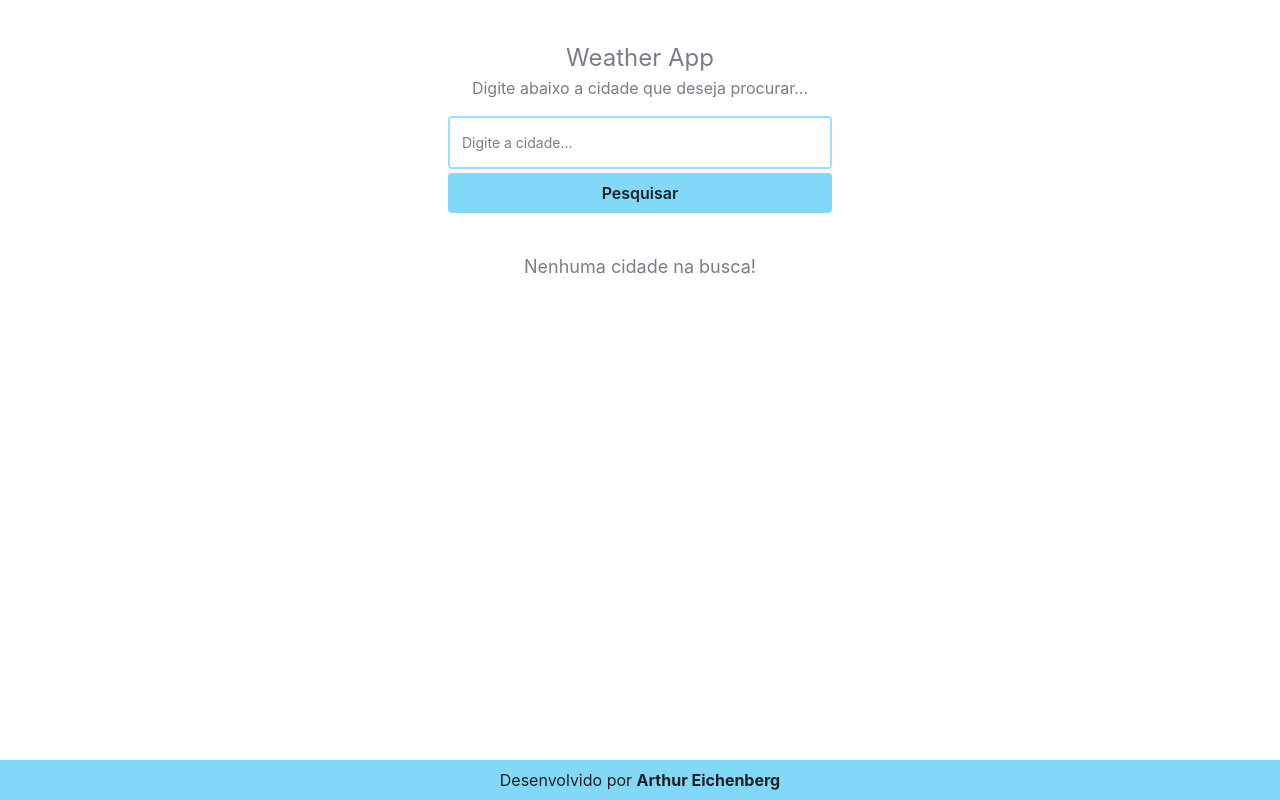
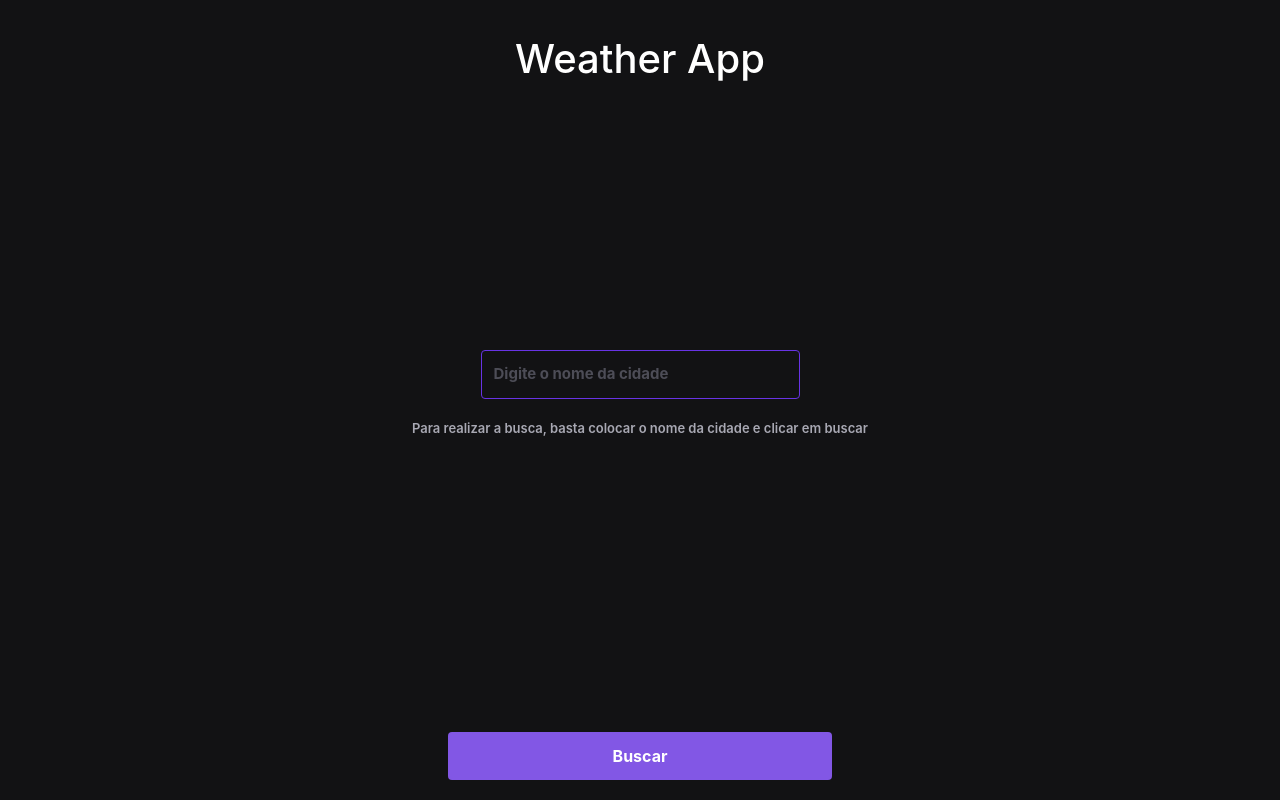
Before and after one commit to Kod4Dev/Weather-App, a React (Create React App) app: page / in a window 1280 px wide. Built offline with nearby package versions, Linux system fonts and the light colour scheme.

Commit message:
Add Components, Design remaked, handler for GetCity infos

```diff
--- a/package.json
+++ b/package.json
@@ -36,6 +36,7 @@
     ]
   },
   "devDependencies": {
+    "tailwind-scrollbar": "^2.1.0",
     "tailwindcss": "^3.1.8"
   }
 }
--- a/src/App.js
+++ b/src/App.js
@@ -1,11 +1,49 @@
+import React, {  useState, useEffect } from "react";
+
+import Title from './Components/Title';
 import { FooterComponent } from './Footer';
-import { Search } from './Search'
+import SearchComponent from "./Components/SearchComponent";
+import ResultComponent from "./Components/ResultComponent";
+
+import { getCity } from "./Handler/getCity";
+
 
 function App() {
+
+  const [city, setCity] = useState("");
+  const [infos, setInfos] = useState([]);
+  const [page, setPage] = useState(1)
+  const [messageError, setMessageError] = useState("")
+
+  const changeCity = e => {
+    setMessageError("")
+    setCity(e.target.value)
+  }
+
+  const getCityInfos = () => {
+    if (!city) return setMessageError("Digite o nome de alguma cidade antes de proseguir!");
+
+    getCity(city)
+      .then(cityInfos => { setInfos(cityInfos); changePage();  })
+      .catch(() => setMessageError("Erro ao buscar a cidade"))
+      .finally(() => {
+        setCity("");
+      });
+  }
+
+  const changePage = () => {
+    if (page == 1) return setPage(2);
+    if (page == 2) return setPage(1);
+  }
+
   return (
-    <div className="App">
-      <Search />
-      <FooterComponent />
+    <div className={`${(page == 2) ? "h-[150vh] md:h-[100vh]" : "h-[100vh]"} w-full bg-bg-color overflow-auto scrollbar scrollbar-thumb-gray-900 scrollbar-track-gray-100`}>
+      <Title text="Weather App" />
+      {
+        (page == 2) ?
+          <ResultComponent infos={infos} changePage={changePage} page={page} /> :
+          <SearchComponent changeCity={changeCity} getCityInfos={getCityInfos} city={city} messageError={messageError} />
+      }
     </div>
   );
 }
--- /dev/null
+++ b/src/Components/Box.js
@@ -0,0 +1,20 @@
+import React from 'react'
+
+function Box({ title, body, classes, isImg }) {
+  return (
+    <div className={`w-[259px] h-[259px] bg-borders border border-hover flex flex-col justify-center text-white font-bold md:w-[500px] ${classes}`}>
+      <div className='w-full text-center text-[32px] first-letter:uppercase'>
+        {title}
+      </div>
+      <div className='w-full text-center text-[48px] flex justify-center'>
+        {
+          isImg ?
+            <img src={body} alt={`Imagem dizendo que está ${title}`} className='text-center flex justify-center fill-hover' /> :
+          body
+        }
+      </div>
+    </div>
+  )
+}
+
+export default Box
--- /dev/null
+++ b/src/Components/Button.js
@@ -0,0 +1,11 @@
+import React from 'react'
+
+function Button({ text, onClick, page }) {
+  return (
+    <div className='w-full m-auto flex justify-center h-full'>
+        <button className={`${(page != 2) ? "fixed bottom-5": "fixed bottom-1 md:bottom-5"} mx-4 bg-primary w-96 rounded text-center font-bold text-white py-3 hover:bg-hover`} onClick={onClick}>{text}</button>
+    </div>
+  )
+}
+
+export default Button
--- /dev/null
+++ b/src/Components/ResultComponent.js
@@ -0,0 +1,23 @@
+import React from 'react'
+
+import Box from './Box'
+import Button from './Button'
+
+function ResultComponent({ infos = {}, changePage, page }) {
+  return (
+    <>
+        <div className='absolute top-28 w-full m-auto text-center md:top-48'>
+            <div className='text-textColor font-bold text-[36px] mb-4 md:w-full'>{infos.name}</div>
+            <div className='flex flex-col justify-center items-center m-auto w-full md:flex-row md:w-[70%] md:flex md:flex-wrap'>
+                <Box title="Temperatura" body={`${infos.temp} ° C`} classes={"mb-4 mx-4"} />
+                <Box title="Sensação Térmica" body={`${infos.feels_like} ° C`} classes={"mb-4 mx-4"} />
+                <Box title="Velocidade do Vento" body={`${infos.wind} m/s`} classes={"mb-4 mx-4"} />
+                <Box title={infos.weather} body={infos.icon} classes={"mb-4 mx-4"} isImg={true} />
+            </div>
+        </div>
+        <Button text="Realizar nova busca" onClick={changePage} page={page} />
+    </>
+  )
+}
+
+export default ResultComponent
--- /dev/null
+++ b/src/Components/SearchComponent.js
@@ -0,0 +1,15 @@
+import React from 'react'
+
+import SearchInput from './SearchInput'
+import Button from './Button'
+
+function SearchComponent({ changeCity, messageError, city, getCityInfos }) {
+  return (
+    <>
+        <SearchInput text="Digite o nome da cidade" onChange={changeCity} messageError={messageError} city={city} />
+        <Button text="Buscar" onClick={getCityInfos} />
+    </>
+  )
+}
+
+export default SearchComponent
--- /dev/null
+++ b/src/Components/SearchInput.js
@@ -0,0 +1,16 @@
+import React from 'react'
+
+function SearchInput({ text, onChange, messageError, city }) {
+  return (
+    <div className='absolute top-[350px] flex justify-center w-full flex-col m-auto items-center'>
+        <input placeholder={text} value={city} className='w-[319px] bg-transparent border border-borderColor rounded px-[12px] py-3 placeholder:text-scrollbar placeholder:font-[650] outline-none text-white text-[15px]' onChange={onChange} />
+        {
+            messageError ?
+                <span className='text-red text-[12px] text-center mt-4 font-extrabold'>{messageError}</span> :
+                <span className='text-center w-[60%] text-[13px] text-textColor mt-[20px] font-semibold'>Para realizar a busca, basta colocar o nome da cidade e clicar em buscar</span>
+        }
+    </div>
+  )
+}
+
+export default SearchInput
--- /dev/null
+++ b/src/Components/Title.js
@@ -0,0 +1,11 @@
+import React from 'react'
+
+function Title({ text }) {
+  return (
+    <div className='text-center w-full absolute top-[29px] font-medium mb-16'>
+        <span className='text-[40px] text-white'>{text}</span>
+    </div>
+  )
+}
+
+export default Title
--- /dev/null
+++ b/src/Handler/getCity.js
@@ -0,0 +1,29 @@
+export function getCity(city) {
+    return new Promise(async (resolve, reject) => {
+        const url = `https://api.openweathermap.org/data/2.5/weather?q=${city}&appid=d0cb5901ba0e4e8fa48ee407808f3ac2&units=metric&lang=pt_br`;
+
+        fetch(url)
+        .then(response => response.json())
+        .then(data => {
+            if (data.cod == 404) return reject({Error: data.message});
+
+            const { main, sys, weather, wind } = data
+            if(weather != undefined) {
+                const icon = `https://s3-us-west-2.amazonaws.com/s.cdpn.io/162656/${weather[0]["icon"]}.svg`;
+
+                const ret = {
+                    name: city,
+                    temp: main.temp,
+                    feels_like: main.feels_like,
+                    country: sys.country,
+                    wind:wind['speed'],
+                    weather: weather[0]['description'],
+                    icon: icon
+                }
+
+                return resolve(ret)
+            }
+            return reject()
+        })
+    })
+}
--- a/src/global.css
+++ b/src/global.css
@@ -1,3 +1,26 @@
 @tailwind base;
+
+/* Firefox */
+* {
+  scrollbar-width: thin;
+  scrollbar-color:  #323238 #323238;
+}
+
+/* Chrome, Edge, and Safari */
+*::-webkit-scrollbar {
+  width: 15px;
+}
+
+*::-webkit-scrollbar-track {
+  background: #323238;
+  border-radius: 1px;
+}
+
+*::-webkit-scrollbar-thumb {
+  background-color: #4D4D57;
+  border-radius: 14px;
+}
+
+
 @tailwind components;
 @tailwind utilities;
--- a/tailwind.config.js
+++ b/tailwind.config.js
@@ -4,35 +4,24 @@ module.exports = {
     './src/**/*.js',
   ],
   theme: {
-    fontSize: {
-      xs: 14,
-      sm: 16,
-      md: 18,
-      lg: 20,
-      xl: 24,
-      '2xl': 32,
-    },
-    colors: {
-      'transparent': 'transparent',
-      'black': '#000',
-      'white': '#FFF',
-      gray: {
-        900: '#121214',
-        800: '#202024',
-        500: '#2f2f33',
-        400: '#7C7C8A',
-        200: '#C4C4CC',
-        100: '#E1E1E6',
-      },
-      cyan: {
-        500:'#81d8f7',
-        300: '#9BE1FB',
-        100: '#c9f0ff',
-      }
-    },
     extend: {
       fontFamily: {
         sans: 'Inter, sans-serif'
+      },
+      colors: {
+        "bg-color": "#121214",
+        "black": "#09090A",
+        "primary": "#8257E5",
+        "hover": "#9466FF",
+        "borderColor": "#6833E4",
+        "green": "#04D361",
+        "red": "#CE4A4A",
+        "textColor": "#A8A8B3",
+        "white": "#FFFFFF",
+        "borders": "#323238",
+        "scrollbar": "#4D4D57",
+        "attention": "#FD951F",
+        "warning": "#EB8A1D"
       }
     },
   },
```
Also changed, not shown: src/setupTests.js (deleted, +0 -5 lines), 2 other files (tests, documents, lock files or other folders).
